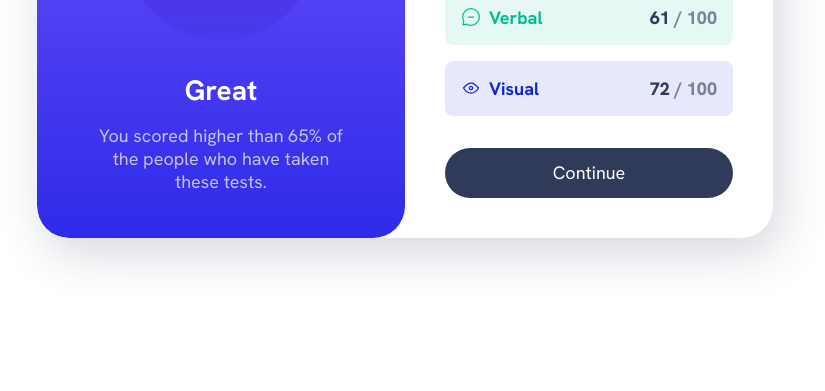
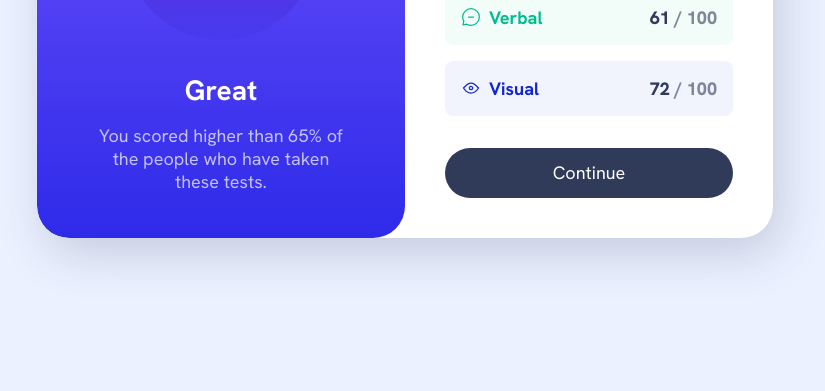
Before and after one commit to heygauravshukla/results-summary-component, a plain HTML site: page index.html in a window 1280 px wide. Shown: the part 409-800 px from the top of the page, without its empty margins (235-1060 px from the left). Drawn offline with Linux system fonts and the light colour scheme.

Commit message:
fix: improve color usage

```diff
--- a/style.css
+++ b/style.css
@@ -76,6 +76,7 @@ body {
   font-family: var(--font-family-default);
   font-size: var(--fs-400);
   color: var(--clr-neutral-700);
+  background-color: var(--clr-neutral-200);
 }
 
 @media (min-width: 40em) {
@@ -130,6 +131,7 @@ body {
 
   max-width: 46rem;
   display: grid;
+  background-color: var(--clr-neutral-100);
 }
 
 @media (min-width: 40em) {
@@ -191,7 +193,7 @@ body {
   align-items: center;
   padding: 1rem;
   border-radius: 0.5rem;
-  background-color: hsl(var(--item-color), 0.1);
+  background-color: hsl(var(--item-color), 0.05);
 }
 
 .summary-item svg {
```
